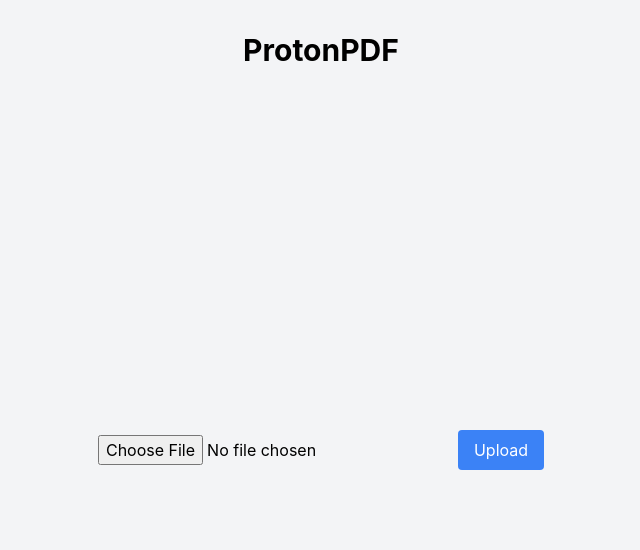
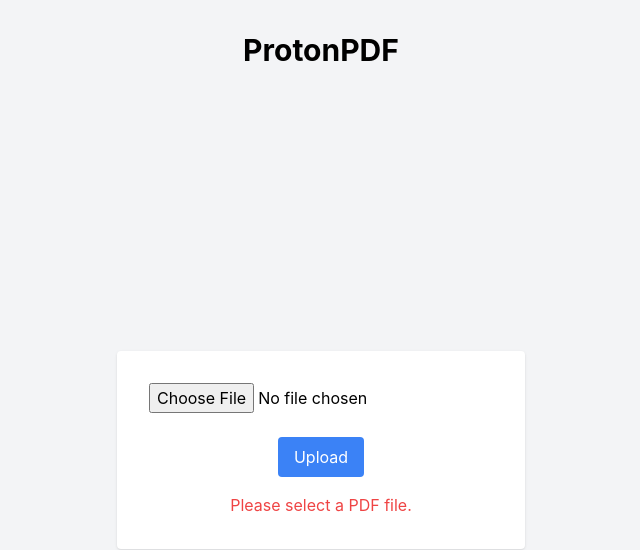
Before and after one commit to Parzigit/ProtonPDF, a React (Create React App) app: page / in a window 1280 px wide. Both pictures are taken after a click on the button "Upload". Shown: the top 550 px of the page, without its empty margins (319-959 px from the left). Built offline with nearby package versions, Linux system fonts and the light colour scheme.

Commit message:
Update UploadPDF.jsx

```diff
--- a/src/components/UploadPDF.jsx
+++ b/src/components/UploadPDF.jsx
@@ -1,23 +1,45 @@
 import { useState } from "react";
 import axios from "axios";
-
+//error handling
 export default function UploadPDF({ setJobId }) {
   const [file, setFile] = useState(null);
+  const [loading, setLoading] = useState(false);
+  const [error, setError] = useState("");
 
   const handleUpload = async () => {
-    if (!file) return;
-    const formData = new FormData();
-    formData.append("file", file);
-    const res = await axios.post("http://localhost:8000/upload", formData);
-    setJobId(res.data.job_id);
+    setError("");
+    if (!file) {
+      setError("Please select a PDF file.");
+      return;
+    }
+    setLoading(true);
+    try {
+      const formData = new FormData();
+      formData.append("file", file);
+      const res = await axios.post("http://localhost:8000/upload", formData);
+      setJobId(res.data.job_id);
+    } catch (err) {
+      setError("Upload failed. Check backend or CORS.");
+    }
+    setLoading(false);
   };
 
   return (
-    <div className="p-4 flex items-center gap-4">
-      <input type="file" accept=".pdf" onChange={(e) => setFile(e.target.files[0])} />
-      <button className="bg-blue-500 text-white px-4 py-2 rounded" onClick={handleUpload}>
-        Upload
+    <div className="p-8 bg-white rounded shadow flex flex-col items-center gap-4">
+      <input
+        type="file"
+        accept=".pdf"
+        onChange={(e) => setFile(e.target.files[0])}
+        className="mb-2"
+      />
+      <button
+        className="bg-blue-500 text-white px-4 py-2 rounded"
+        onClick={handleUpload}
+        disabled={loading}
+      >
+        {loading ? "Uploading..." : "Upload"}
       </button>
+      {error && <div className="text-red-500">{error}</div>}
     </div>
   );
 }
```
